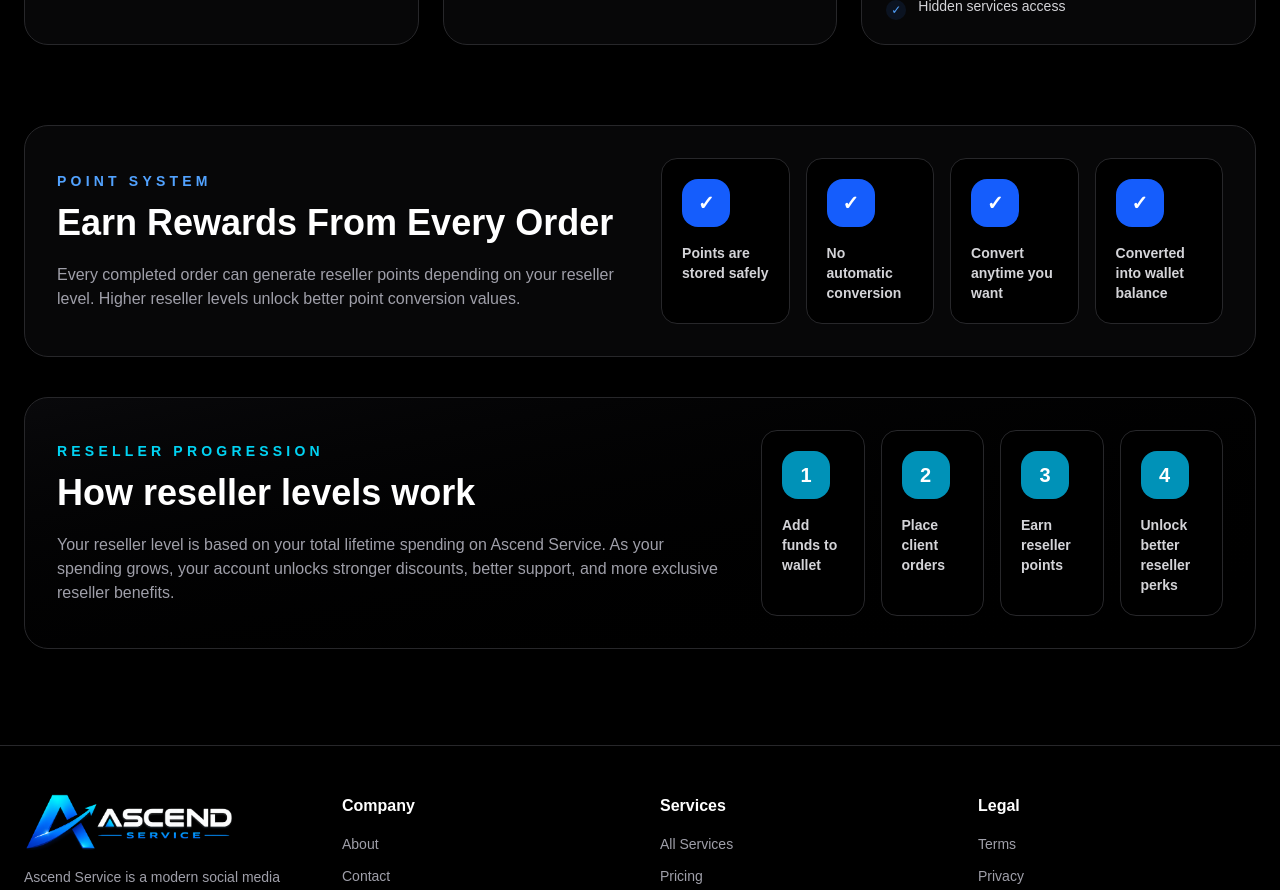
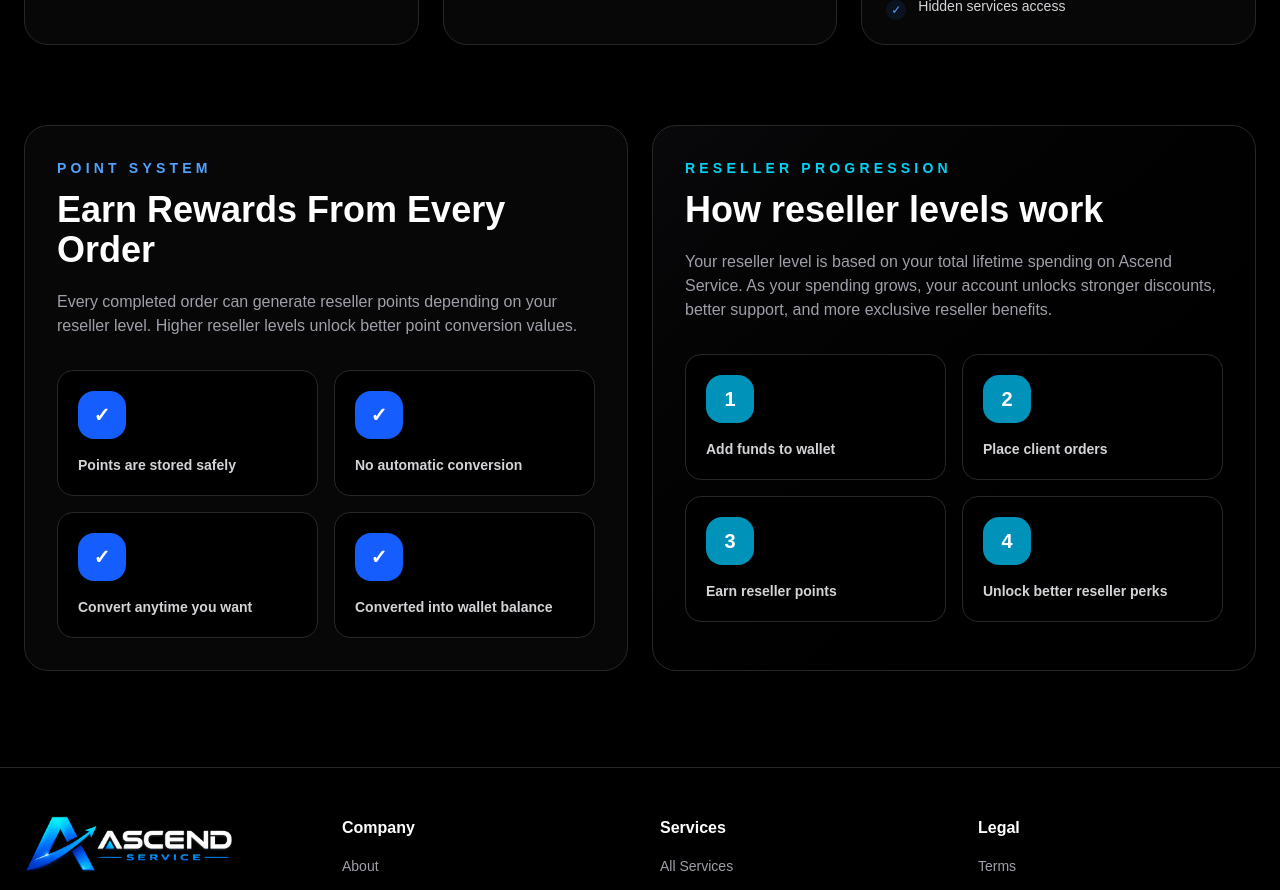
Before and after one commit to Kutcharaaa/SMM-Website1, a Next.js app: page /reseller in a window 1280 px wide. Shown: the part 1460-2350 px from the top of the page. Built offline with nearby package versions, Linux system fonts and the light colour scheme; no server answers.

Commit message:
Updated Reseller Page7

```diff
--- a/app/reseller/page.tsx
+++ b/app/reseller/page.tsx
@@ -196,9 +196,8 @@ export default function ResellerPage() {
             ))}
           </div>
 
-          <div className="mt-20 rounded-3xl border border-zinc-800 bg-zinc-950/80 p-8">
-            <div className="flex flex-col gap-8 xl:flex-row xl:items-center xl:justify-between">
-              <div className="max-w-2xl">
+          <div className="mt-20 grid gap-6 xl:grid-cols-2">
+            <div className="rounded-3xl border border-zinc-800 bg-zinc-950/80 p-8">
               <p className="mb-3 text-sm font-semibold uppercase tracking-[0.3em] text-blue-400">
                 Point System
               </p>
@@ -208,13 +207,12 @@ export default function ResellerPage() {
               </h2>
 
               <p className="mt-5 text-zinc-400">
-                  Every completed order can generate reseller points depending
-                  on your reseller level. Higher reseller levels unlock better
-                  point conversion values.
+                Every completed order can generate reseller points depending on
+                your reseller level. Higher reseller levels unlock better point
+                conversion values.
               </p>
-              </div>
 
-              <div className="grid gap-4 sm:grid-cols-2 xl:grid-cols-4">
+              <div className="mt-8 grid gap-4 sm:grid-cols-2">
                 {[
                   "Points are stored safely",
                   "No automatic conversion",
@@ -236,11 +234,8 @@ export default function ResellerPage() {
                 ))}
               </div>
             </div>
-          </div>
 
-          <div className="mt-10 rounded-3xl border border-zinc-800 bg-gradient-to-br from-zinc-950 to-black p-8">
-            <div className="flex flex-col gap-8 xl:flex-row xl:items-center xl:justify-between">
-              <div className="max-w-2xl">
+            <div className="rounded-3xl border border-zinc-800 bg-gradient-to-br from-zinc-950 to-black p-8">
               <p className="mb-3 text-sm font-semibold uppercase tracking-[0.3em] text-cyan-400">
                 Reseller Progression
               </p>
@@ -250,14 +245,13 @@ export default function ResellerPage() {
               </h2>
 
               <p className="mt-5 text-zinc-400">
-                  Your reseller level is based on your total lifetime spending
-                  on Ascend Service. As your spending grows, your account
-                  unlocks stronger discounts, better support, and more exclusive
-                  reseller benefits.
+                Your reseller level is based on your total lifetime spending on
+                Ascend Service. As your spending grows, your account unlocks
+                stronger discounts, better support, and more exclusive reseller
+                benefits.
               </p>
-              </div>
 
-              <div className="grid gap-4 sm:grid-cols-2 xl:grid-cols-4">
+              <div className="mt-8 grid gap-4 sm:grid-cols-2">
                 {[
                   "Add funds to wallet",
                   "Place client orders",
```
Lines whose indentation alone changed are shown as unchanged.
